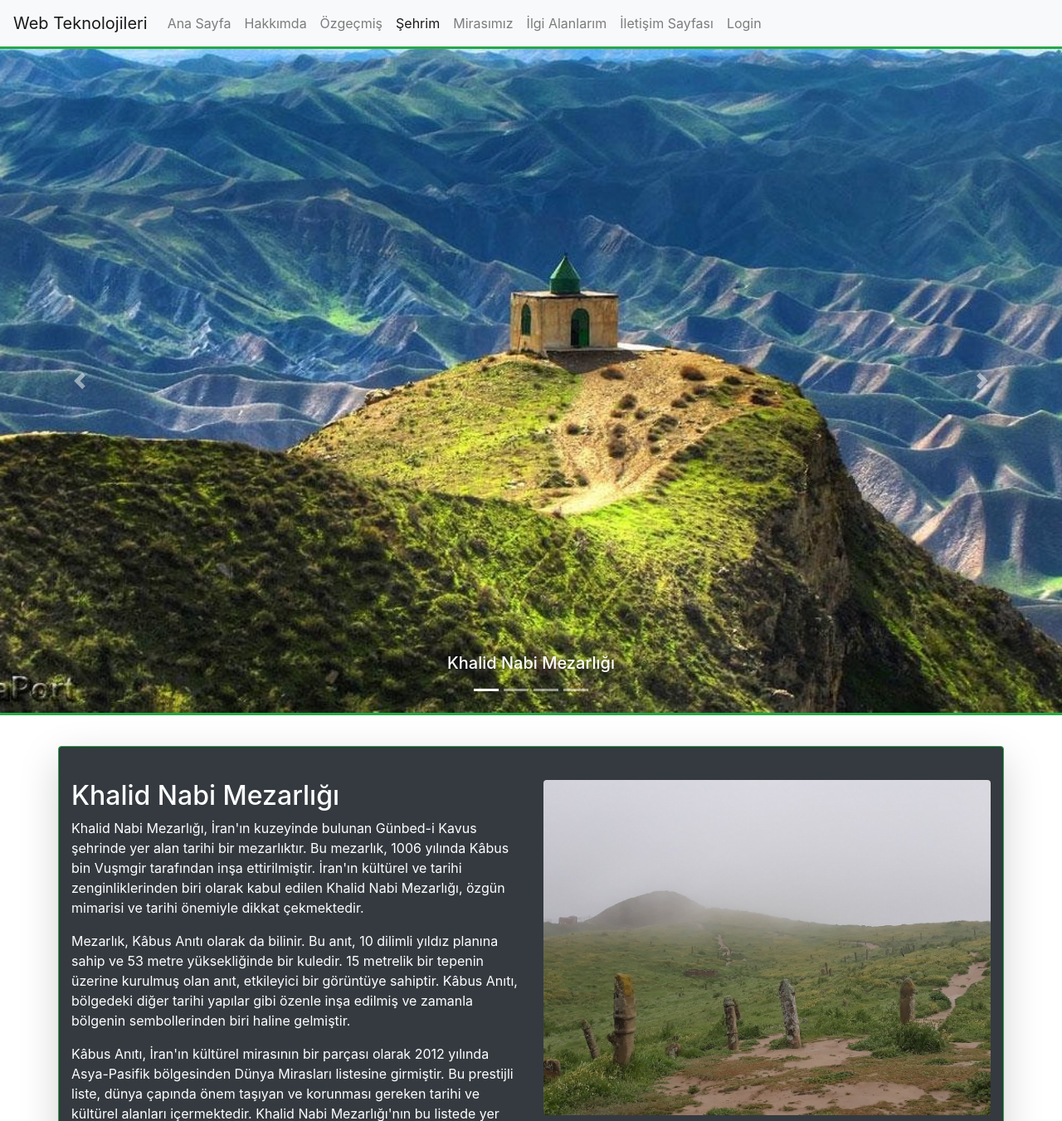
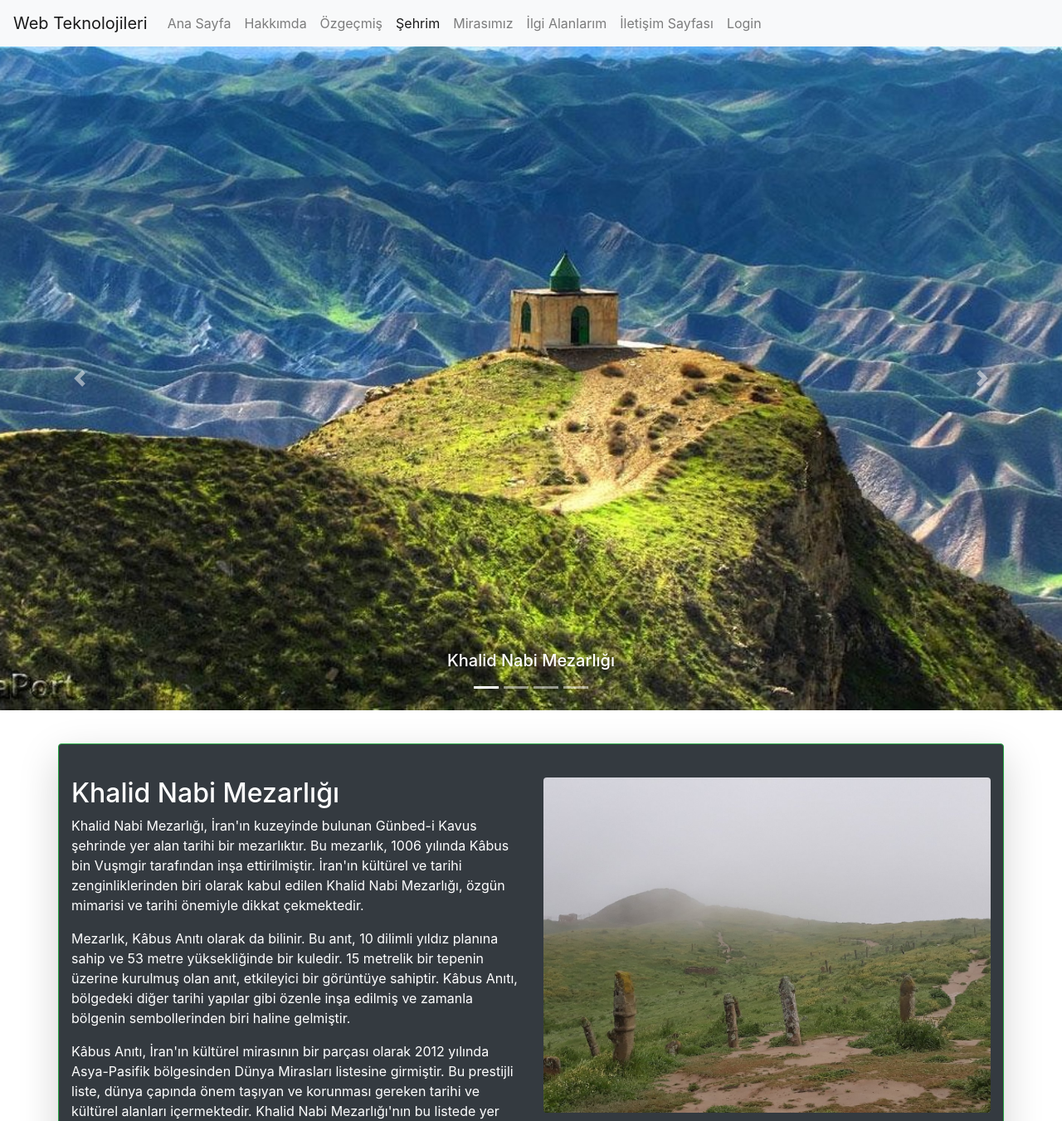
Before and after one commit to ByeBye21/WEB, a PHP site: page /sehrim.html in a window 1280 px wide. Shown: the top 1351 px of the page at 83% size. Run offline with PHP 8.4, Linux system fonts and the light colour scheme.

Commit message:
Update sehrim.css

```diff
--- a/css/sehrim.css
+++ b/css/sehrim.css
@@ -1,29 +1,14 @@
 .carousel {
-
   height:100vh;
-    /*width:100vw;*/
   object-fit: cover;
   }
 
   .carousel-inner img {
-
   height:100vh;
   width: 100vw;
   object-fit: cover;
+  }
 
-    }
 #headerSection .row {
   height:5vh;
 }
-
-.carousel-inner {
-    border-bottom: 3px #28a745 solid;;
-}
-
-.navbar {
-    border-bottom: 3px #28a745 solid;
-}
-.nav-link:hover{
-    color: whitesmoke!important;
-
-}
```
Lines whose indentation alone changed are shown as unchanged.
